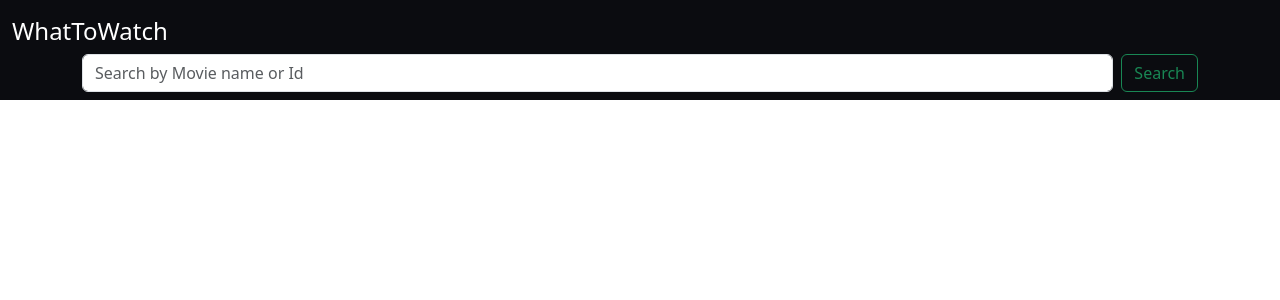
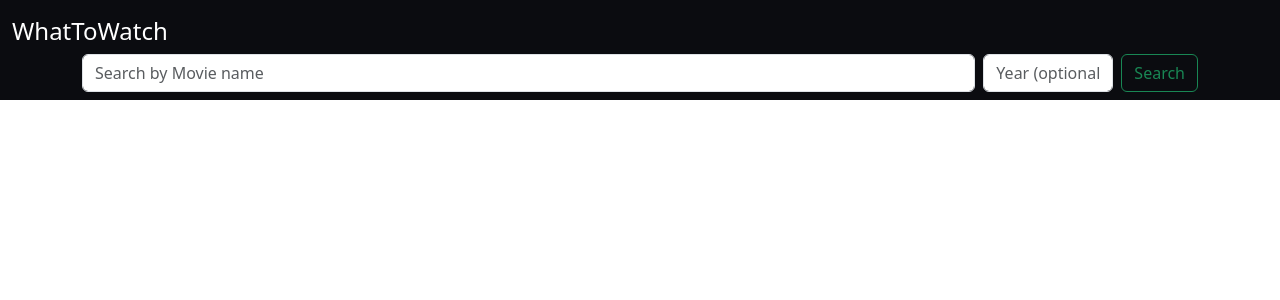
Before and after one commit to Dima-Sh13/Reto_Final_Peliculas, a Flask app: page / in a window 1280 px wide. Shown: the top 300 px of the page. Run offline with Flask 3, Linux system fonts and the light colour scheme.

Commit message:
Improvement of routes and html, added search by year method

```diff
--- a/movies_app/conexion.py
+++ b/movies_app/conexion.py
@@ -20,6 +20,11 @@ class ConexionApi():
         self.answer = req.get(self.url)
         self.answer = self.answer.json()
         return self.answer
+    def search_by_year(self,name,year):
+        self.url = f"http://www.omdbapi.com/?t={name}&y={year}&plot=full&{self.apiKey}"
+        self.answer = req.get(self.url)
+        self.answer = self.answer.json()
+        return self.answer
 
 
 
--- a/movies_app/models.py
+++ b/movies_app/models.py
@@ -1,10 +1,6 @@
 from movies_app.conexion import *
 import sqlite3
 
-def insert_comment(registro):
-    connectInsert = ConexionBd(f"INSERT INTO movies (id, comment) VALUES (?,?);", registro) # type: ignore
-    connectInsert.con.commit()
-    connectInsert.con.close()
 
 def get_name(name):
     fName = []
--- a/movies_app/routes.py
+++ b/movies_app/routes.py
@@ -39,17 +39,10 @@ def detailde_view(idn):
 
         else:
             insert_rating([request.form["movieID"], request.form["rating"]])
+            print(request.form)
 
         return render_template("movie_view.html", data = details,  comments = listaComments)
 
     else:
 
         return render_template("movie_view.html", data = details, comments = listaComments)
-
-@app.route("/ratings/<title>", methods= ["GET","POST"])
-def rating(title):
-    if request. method == "POST":
-        movie_name = get_name(title)
-        movie_name = movie_name.lower()
-        print(request.form)
-        #insert_rating([request.form["movieID"],request.form["rating"]])
--- a/movies_app/static/styles.css
+++ b/movies_app/static/styles.css
@@ -71,3 +71,8 @@
 .fa-star:hover ~ .fa-star {
   color: gold;
 }
+
+.short-form {
+  width: 130px;
+
+}
--- a/movies_app/templates/index.html
+++ b/movies_app/templates/index.html
@@ -12,7 +12,7 @@
 <body style="height: 100%;" >
 
         <header  >
-            <nav class="navbar sticky-top bg-body-tertiary bg-obsidian ">
+            <nav class="navbar fixed-top bg-body-tertiary bg-obsidian">
                 <div class="container-fluid">
                     <a class="navbar-brand text-bigwhite">WhatToWatch</a>
 
@@ -20,7 +20,8 @@
                         <div class="row">
                             <div class="col">
                                 <form method="post" class="d-flex">
-                                    <input class="form-control me-2" placeholder="Search by Movie name or Id" aria-label="Search" type="text" id="movieName" name="movieName">
+                                    <input class="form-control me-2" placeholder="Search by Movie name" aria-label="Search" type="text" id="movieName" name="movieName">
+                                    <input class="form-control me-2 short-form" placeholder="Year (optional)" aria-label="Search" type="text" id="movieYear" name="movieYear">
                                     <button class="btn btn-outline-success" type="submit" data-bs-toggle="modal" data-bs-target="#exampleModal">Search</button>
                                 </form>
                             </div>
```
Also changed, not shown: movies_app/templates/movie_view.html (+17 -18 lines), data/movies.sqlite.
